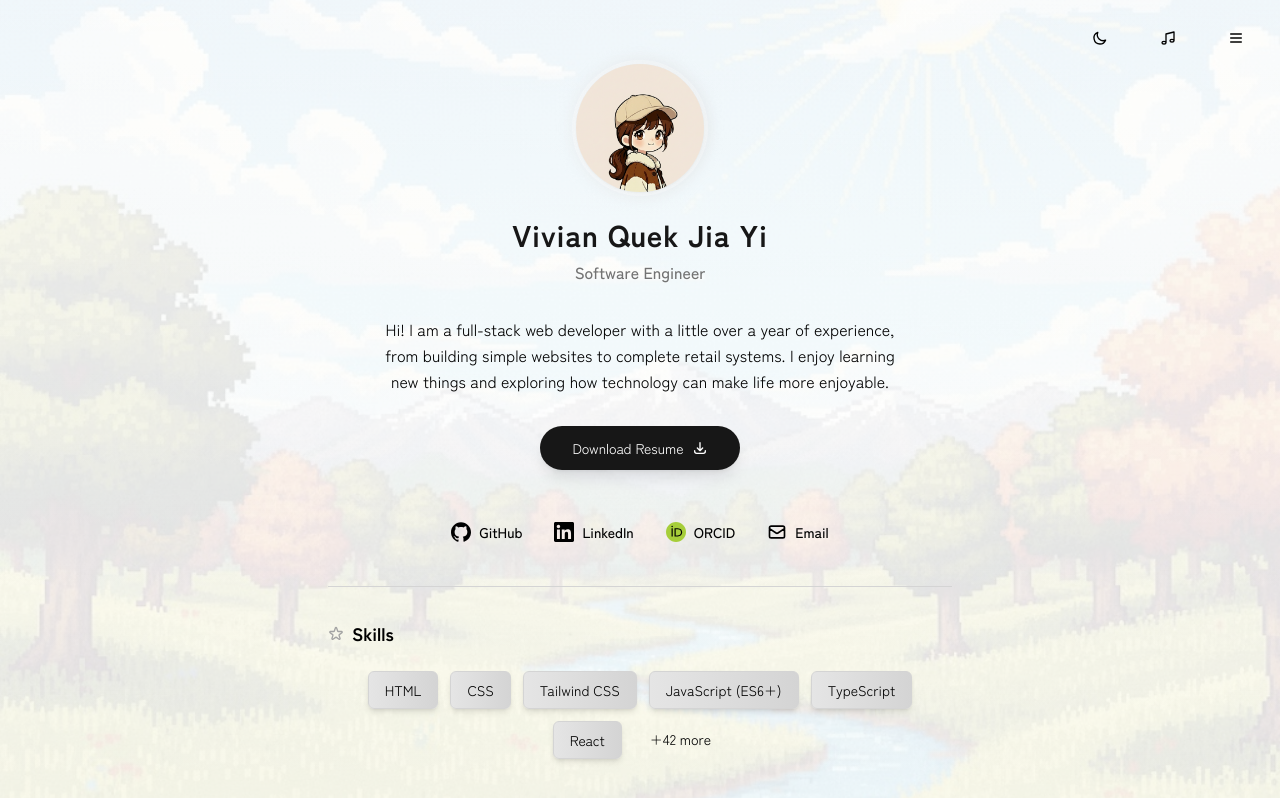
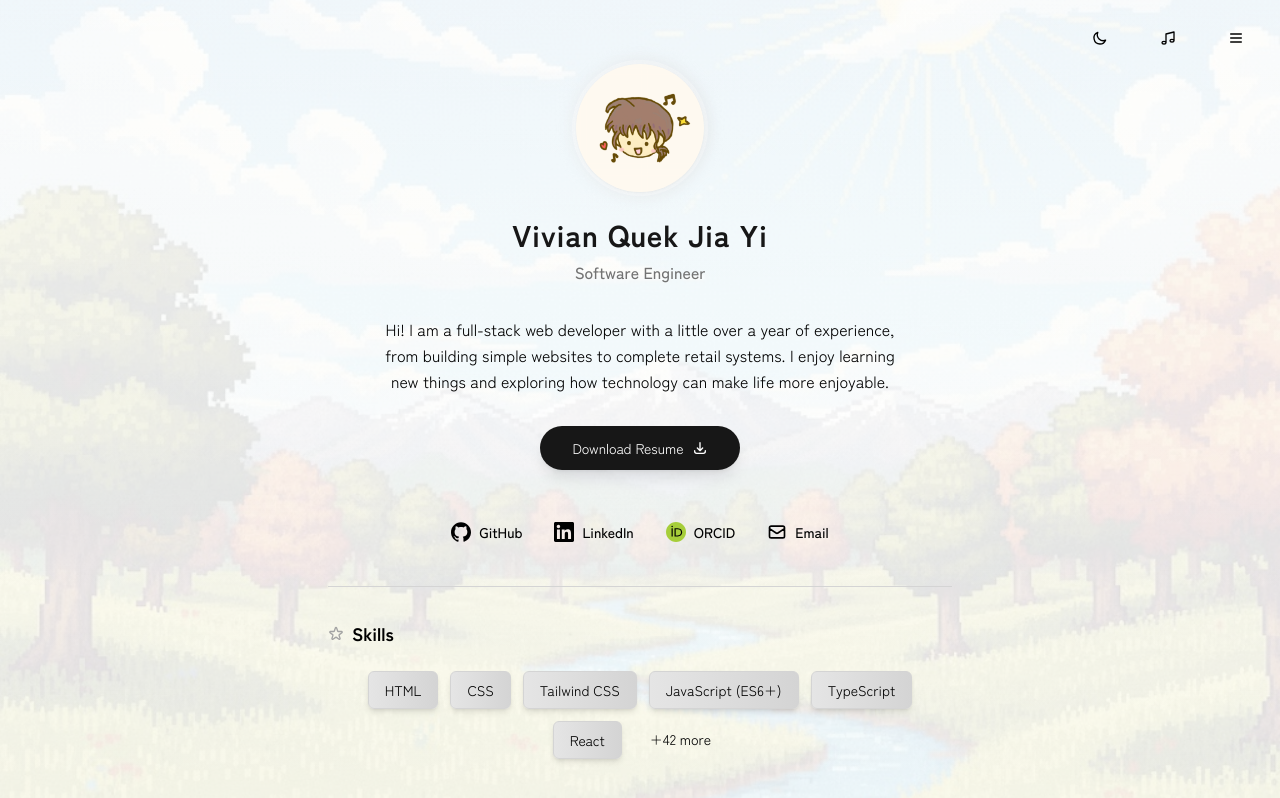
Before and after one commit to qjy02/vivianquekjiayi, a Nuxt app: page / in a window 1280 px wide. Shown: the top 798 px of the page. Built offline with nearby package versions, Linux system fonts and the light colour scheme.

Commit message:
Update: Edit Profile Image

```diff
--- a/app/pages/index.vue
+++ b/app/pages/index.vue
@@ -69,32 +69,32 @@ onMounted(() => {
 
 const playlist = [
   {
+    title: '小さな世界',
+    artist: 'IZE/夕野ことび',
+    src: `${baseURL}music/smallworld.mp3`,
+    link: 'https://suno.com/s/jIVFSwQPr0oRF5f2',
+    color: 'from-blue-500 to-cyan-600'
+  },
+  {
+    title: '小小空间',
+    artist: '夕野ことび',
+    src: `${baseURL}music/littlespace.mp3`,
+    link: 'https://suno.com/s/jP79bdv9jDnOxagw',
+    color: 'from-indigo-500 to-purple-600'
+  },
+  {
+    title: '微光角落',
+    artist: '夕野ことび',
+    src: `${baseURL}music/shiningcorner.mp3`,
+    link: 'https://suno.com/s/ri1BKtFwR07R0Cyy',
+    color: 'from-emerald-500 to-teal-600'
+  },
+  {
     title: 'Whispering to the Moon',
     artist: '夕野ことび',
     src: `${baseURL}music/whisperingtothemoon.mp3`,
     link: 'https://suno.com/s/VByDJy3XWz1yAD0o',
     color: 'from-sky-400 to-indigo-600'
-  },
-  {
-    title: '小さな世界',
-    artist: 'IZE/夕野ことび',
-    src: `${baseURL}music/smallworld.mp3`,
-    link: 'https://suno.com/s/jIVFSwQPr0oRF5f2',
-    color: 'from-blue-500 to-cyan-600'
-  },
-  {
-    title: '小小空间',
-    artist: '夕野ことび',
-    src: `${baseURL}music/littlespace.mp3`,
-    link: 'https://suno.com/s/jP79bdv9jDnOxagw',
-    color: 'from-indigo-500 to-purple-600'
-  },
-  {
-    title: '微光角落',
-    artist: '夕野ことび',
-    src: `${baseURL}music/shiningcorner.mp3`,
-    link: 'https://suno.com/s/ri1BKtFwR07R0Cyy',
-    color: 'from-emerald-500 to-teal-600'
   }
 ]
 
@@ -851,15 +851,25 @@ onUnmounted(() => {
     <main class="max-w-2xl mx-auto px-6 py-16 relative">
       <!-- Header Section-->
       <header id="header" class="flex flex-col items-center text-center">
+        <!-- Profile Image Section -->
         <div class="relative group">
           <div class="absolute -inset-1 bg-gradient-to-r from-neutral-200 to-neutral-300 rounded-full opacity-50 blur group-hover:opacity-75 transition duration-500"></div>
+
+          <a
+            href="https://kotobicorner.blogspot.com/"
+            target="_blank"
+            rel="noopener noreferrer"
+            class="relative block"
+          >
             <img
-              :src="getImagePath('/images/Girl/Girl_Profile.png')"
+              :src="getImagePath('/images/Profile/utage.png')"
               alt="Vivian Quek"
-              class="relative w-32 h-32 rounded-full object-cover shadow-sm ring-4 ring-white/30"
+              class="w-32 h-32 rounded-full object-cover shadow-sm ring-4 ring-white/30 cursor-pointer"
             />
-          </div>
-
+          </a>
+        </div>
+
+        <!-- Name and Title Section -->
         <h1 class="mt-6 text-3xl font-semibold tracking-wide text-neutral-900">
           Vivian Quek Jia Yi
         </h1>
```
Also changed, not shown: public/images/Profile/utage.png (added).
